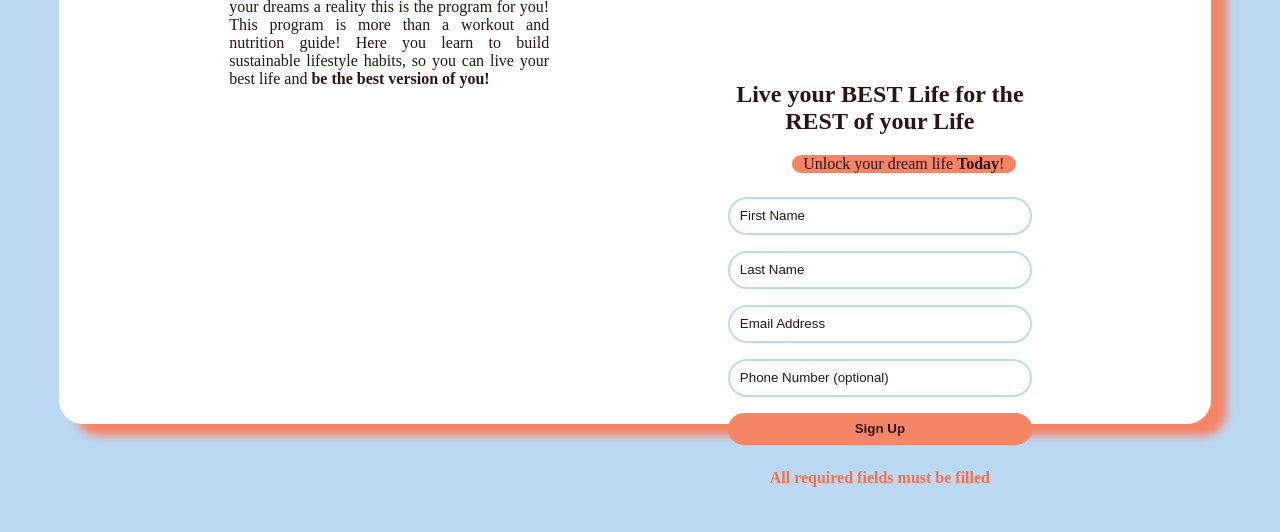
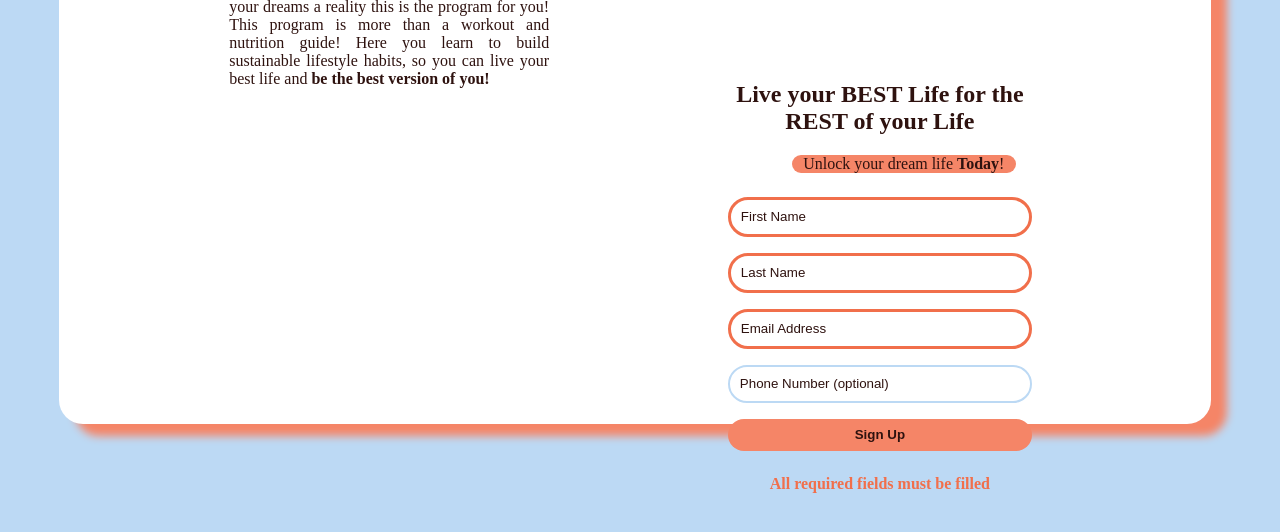
Before and after one commit to ChristalBell/elevation-landing, a plain HTML site: page index.html in a window 1280 px wide. Both pictures are taken after a click on the button "Sign Up". Shown: the part 256-788 px from the top of the page. Drawn offline with Linux system fonts and the light colour scheme.

Commit message:
added js for error

```diff
--- a/app.js
+++ b/app.js
@@ -0,0 +1,14 @@
+const onSubmit = () => {
+  const firstName = document.getElementById("first-name");
+  const lastName = document.getElementById("last-name");
+  const email = document.getElementById("email");
+  const info = [firstName, lastName, email];
+
+  info.forEach((input) => {
+    if (input.value === "") {
+      document.getElementById("visibility").style.visibility = "visible";
+      document.getElementById("visibility").classList.add("error-message");
+      input.classList.add("error");
+    }
+  });
+};
--- a/index.html
+++ b/index.html
@@ -5,7 +5,7 @@
     <meta name="viewport" content="width=device-width, initial-scale=1.0" />
     <title>Elevation Experience Landing Page</title>
     <link rel="stylesheet" href="./styles.css" />
-    <script></script>
+    <script src="./app.js"></script>
   </head>
   <body>
     <div class="container">
@@ -40,16 +40,36 @@
             <h2>Live your BEST Life for the REST of your Life</h2>
             <p class="accent">Unlock your dream life <strong>Today</strong>!</p>
             <form style="display: flex; flex-direction: column">
-              <input type="text" name="First Name" placeholder="First Name" />
-              <input type="text" name="Last Name" placeholder="Last Name" />
-              <input type="text" name="Email" placeholder="Email Address" />
+              <input
+                id="first-name"
+                type="text"
+                name="First Name"
+                placeholder="First Name"
+              />
+              <input
+                id="last-name"
+                type="text"
+                name="Last Name"
+                placeholder="Last Name"
+              />
+              <input
+                id="email"
+                type="text"
+                name="Email"
+                placeholder="Email Address"
+              />
               <input
                 type="text"
                 name="Phone Number"
                 placeholder="Phone Number (optional)"
               />
-              <input type="button" value="Sign Up" class="button" />
-              <p class="error-message">All required fields must be filled</p>
+              <input
+                type="button"
+                value="Sign Up"
+                class="button"
+                onclick="onSubmit()"
+              />
+              <p id="visibility">All required fields must be filled</p>
             </form>
           </div>
         </div>
--- a/styles.css
+++ b/styles.css
@@ -91,8 +91,12 @@ input:hover {
   cursor: pointer;
 }
 
+#visibility {
+  visibility: hidden;
+}
+
 .error {
-  border: #f16f4b solid 2px;
+  border: #f16f4b solid 3px;
 }
 
 .error-message {
```
